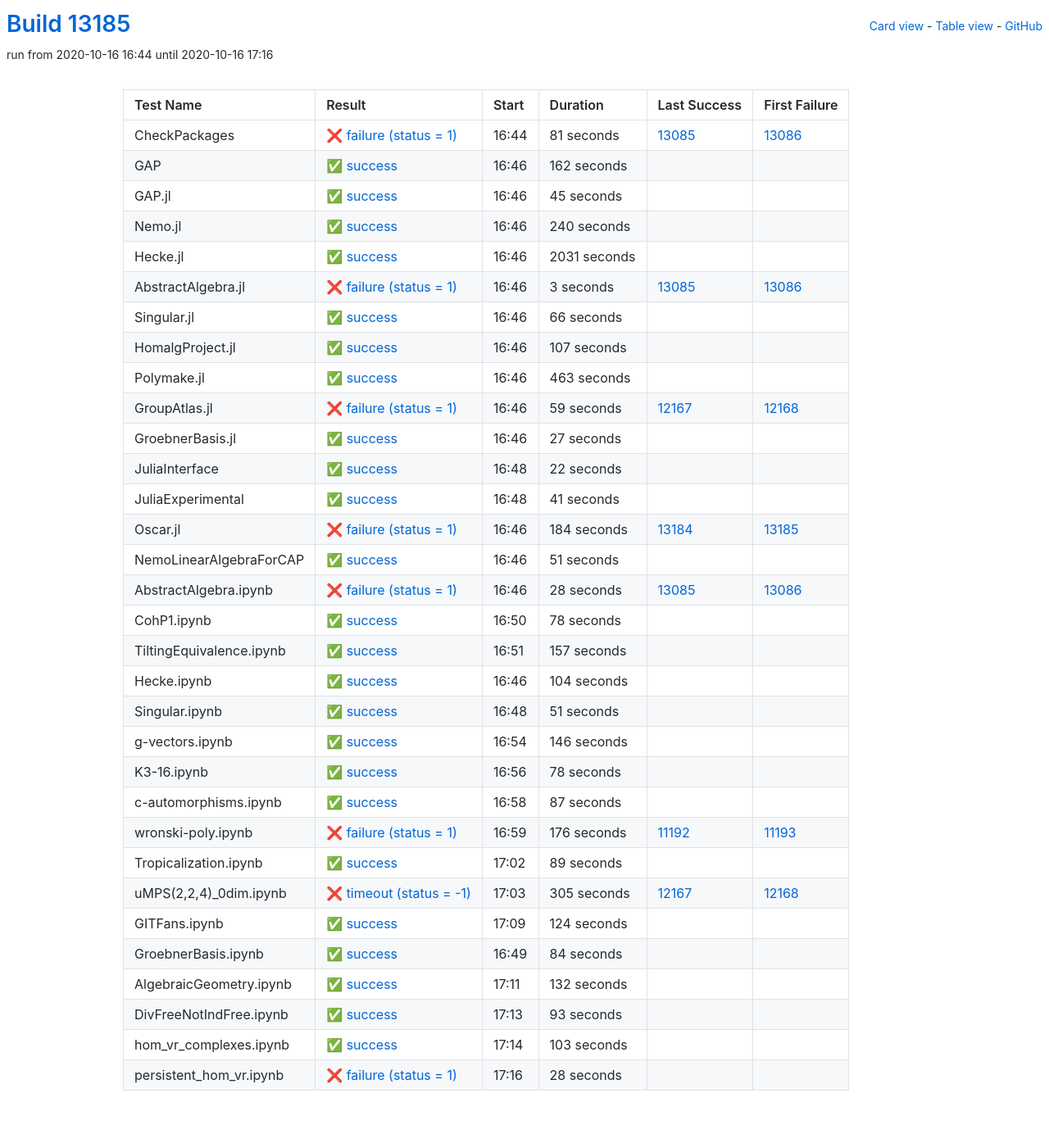
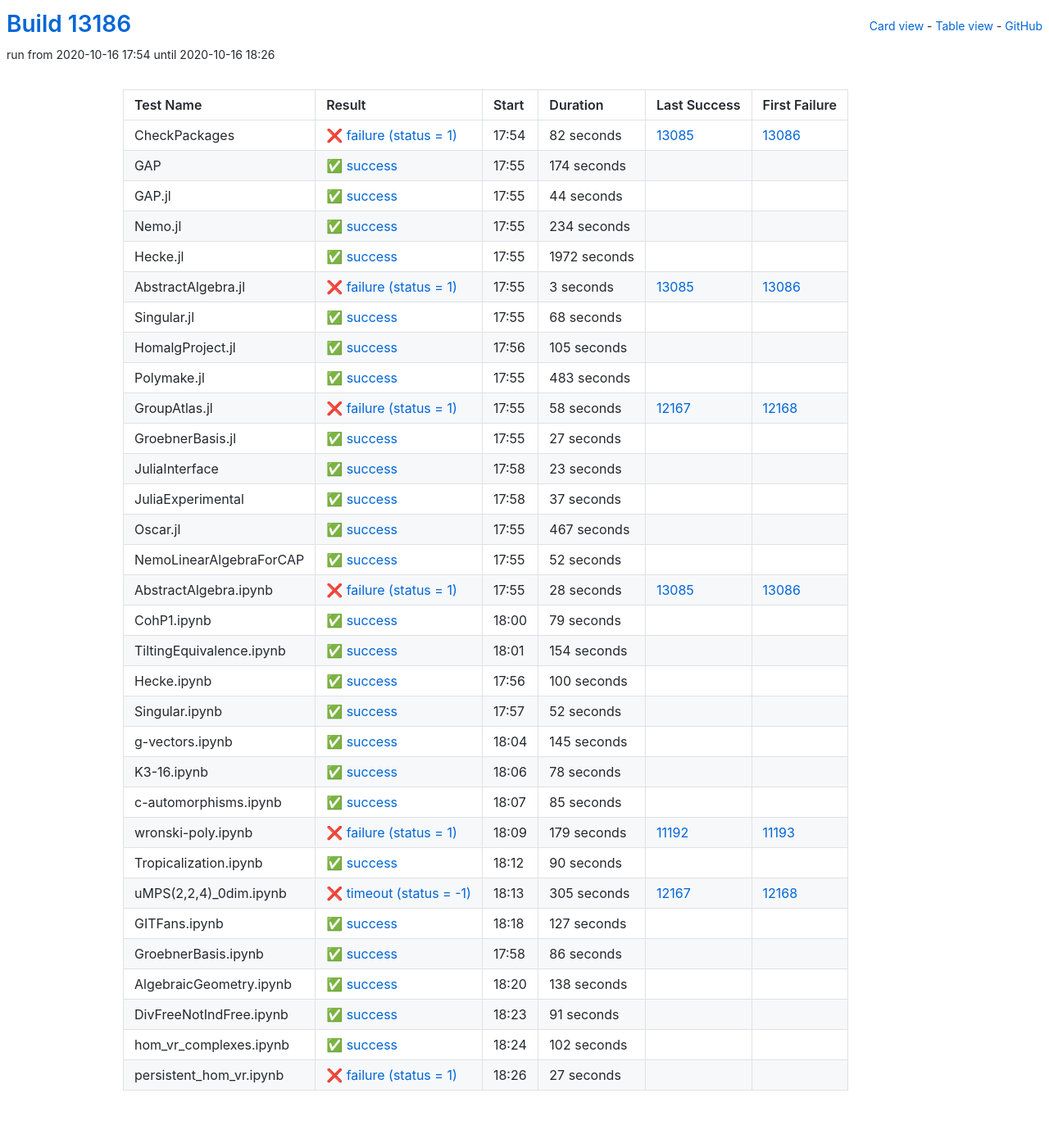
Before and after one commit to oscar-system/oscar-ci-status, a Jekyll site: the page built from table.html, in a window 1280 px wide. Shown: the whole page at 82% size. Built offline with Jekyll 4.4.1, drawn with Linux system fonts in a browser that asks for light colours.

Commit message:
Build #13186

```diff
--- a/_data/ci.yml
+++ b/_data/ci.yml
@@ -1,6 +1,6 @@
 ---
-build: 13185
-build_url: https://oscarci.mathematik.uni-kl.de/job/oscar/13185/
+build: 13186
+build_url: https://oscarci.mathematik.uni-kl.de/job/oscar/13186/
 job: oscar
 organization: oscar-system
 repo: oscar-ci-status
@@ -8,68 +8,68 @@
 tests:
 - name: CheckPackages
   id: checkpackages
-  log: https://oscarci.mathematik.uni-kl.de/job/oscar/13185/artifact/logs/build-13185/CheckPackages.log
-  start: 2020-10-16 16:44
+  log: https://oscarci.mathematik.uni-kl.de/job/oscar/13186/artifact/logs/build-13186/CheckPackages.log
+  start: 2020-10-16 17:54
   success: false
   exitcode: 1
   status: failure
-  duration: 81
+  duration: 82
   last_success: 13085
   last_success_url: https://oscarci.mathematik.uni-kl.de/job/oscar/13085/
   first_failure: 13086
   first_failure_url: https://oscarci.mathematik.uni-kl.de/job/oscar/13086/
 - name: GAP
   id: gap
-  log: https://oscarci.mathematik.uni-kl.de/job/oscar/13185/artifact/logs/build-13185/GAP.log
-  start: 2020-10-16 16:46
+  log: https://oscarci.mathematik.uni-kl.de/job/oscar/13186/artifact/logs/build-13186/GAP.log
+  start: 2020-10-16 17:55
   success: true
   exitcode: 0
   status: success
-  duration: 162
+  duration: 174
   last_success: false
   last_success_url:
   first_failure: false
   first_failure_url:
 - name: GAP.jl
   id: gap-jl
-  log: https://oscarci.mathematik.uni-kl.de/job/oscar/13185/artifact/logs/build-13185/GAP.jl.log
-  start: 2020-10-16 16:46
+  log: https://oscarci.mathematik.uni-kl.de/job/oscar/13186/artifact/logs/build-13186/GAP.jl.log
+  start: 2020-10-16 17:55
   success: true
   exitcode: 0
   status: success
-  duration: 45
+  duration: 44
   last_success: false
   last_success_url:
   first_failure: false
   first_failure_url:
 - name: Nemo.jl
   id: nemo-jl
-  log: https://oscarci.mathematik.uni-kl.de/job/oscar/13185/artifact/logs/build-13185/Nemo.jl.log
-  start: 2020-10-16 16:46
+  log: https://oscarci.mathematik.uni-kl.de/job/oscar/13186/artifact/logs/build-13186/Nemo.jl.log
+  start: 2020-10-16 17:55
   success: true
   exitcode: 0
   status: success
-  duration: 240
+  duration: 234
   last_success: false
   last_success_url:
   first_failure: false
   first_failure_url:
 - name: Hecke.jl
   id: hecke-jl
-  log: https://oscarci.mathematik.uni-kl.de/job/oscar/13185/artifact/logs/build-13185/Hecke.jl.log
-  start: 2020-10-16 16:46
+  log: https://oscarci.mathematik.uni-kl.de/job/oscar/13186/artifact/logs/build-13186/Hecke.jl.log
+  start: 2020-10-16 17:55
   success: true
   exitcode: 0
   status: success
-  duration: 2031
+  duration: 1972
   last_success: false
   last_success_url:
   first_failure: false
   first_failure_url:
 - name: AbstractAlgebra.jl
   id: abstractalgebra-jl
-  log: https://oscarci.mathematik.uni-kl.de/job/oscar/13185/artifact/logs/build-13185/AbstractAlgebra.jl.log
-  start: 2020-10-16 16:46
+  log: https://oscarci.mathematik.uni-kl.de/job/oscar/13186/artifact/logs/build-13186/AbstractAlgebra.jl.log
+  start: 2020-10-16 17:55
   success: false
   exitcode: 1
   status: failure
@@ -80,56 +80,56 @@
   first_failure_url: https://oscarci.mathematik.uni-kl.de/job/oscar/13086/
 - name: Singular.jl
   id: singular-jl
-  log: https://oscarci.mathematik.uni-kl.de/job/oscar/13185/artifact/logs/build-13185/Singular.jl.log
-  start: 2020-10-16 16:46
+  log: https://oscarci.mathematik.uni-kl.de/job/oscar/13186/artifact/logs/build-13186/Singular.jl.log
+  start: 2020-10-16 17:55
   success: true
   exitcode: 0
   status: success
-  duration: 66
+  duration: 68
   last_success: false
   last_success_url:
   first_failure: false
   first_failure_url:
 - name: HomalgProject.jl
   id: homalgproject-jl
-  log: https://oscarci.mathematik.uni-kl.de/job/oscar/13185/artifact/logs/build-13185/HomalgProject.jl.log
-  start: 2020-10-16 16:46
+  log: https://oscarci.mathematik.uni-kl.de/job/oscar/13186/artifact/logs/build-13186/HomalgProject.jl.log
+  start: 2020-10-16 17:56
   success: true
   exitcode: 0
   status: success
-  duration: 107
+  duration: 105
   last_success: false
   last_success_url:
   first_failure: false
   first_failure_url:
 - name: Polymake.jl
   id: polymake-jl
-  log: https://oscarci.mathematik.uni-kl.de/job/oscar/13185/artifact/logs/build-13185/Polymake.jl.log
-  start: 2020-10-16 16:46
+  log: https://oscarci.mathematik.uni-kl.de/job/oscar/13186/artifact/logs/build-13186/Polymake.jl.log
+  start: 2020-10-16 17:55
   success: true
   exitcode: 0
   status: success
-  duration: 463
+  duration: 483
   last_success: false
   last_success_url:
   first_failure: false
   first_failure_url:
 - name: GroupAtlas.jl
   id: groupatlas-jl
-  log: https://oscarci.mathematik.uni-kl.de/job/oscar/13185/artifact/logs/build-13185/GroupAtlas.jl.log
-  start: 2020-10-16 16:46
+  log: https://oscarci.mathematik.uni-kl.de/job/oscar/13186/artifact/logs/build-13186/GroupAtlas.jl.log
+  start: 2020-10-16 17:55
   success: false
   exitcode: 1
   status: failure
-  duration: 59
+  duration: 58
   last_success: 12167
   last_success_url: https://oscarci.mathematik.uni-kl.de/job/oscar/12167/
   first_failure: 12168
   first_failure_url: https://oscarci.mathematik.uni-kl.de/job/oscar/12168/
 - name: GroebnerBasis.jl
   id: groebnerbasis-jl
-  log: https://oscarci.mathematik.uni-kl.de/job/oscar/13185/artifact/logs/build-13185/GroebnerBasis.jl.log
-  start: 2020-10-16 16:46
+  log: https://oscarci.mathematik.uni-kl.de/job/oscar/13186/artifact/logs/build-13186/GroebnerBasis.jl.log
+  start: 2020-10-16 17:55
   success: true
   exitcode: 0
   status: success
@@ -140,56 +140,56 @@
   first_failure_url:
 - name: JuliaInterface
   id: juliainterface
-  log: https://oscarci.mathematik.uni-kl.de/job/oscar/13185/artifact/logs/build-13185/JuliaInterface.log
-  start: 2020-10-16 16:48
+  log: https://oscarci.mathematik.uni-kl.de/job/oscar/13186/artifact/logs/build-13186/JuliaInterface.log
+  start: 2020-10-16 17:58
   success: true
   exitcode: 0
   status: success
-  duration: 22
+  duration: 23
   last_success: false
   last_success_url:
   first_failure: false
   first_failure_url:
 - name: JuliaExperimental
   id: juliaexperimental
-  log: https://oscarci.mathematik.uni-kl.de/job/oscar/13185/artifact/logs/build-13185/JuliaExperimental.log
-  start: 2020-10-16 16:48
+  log: https://oscarci.mathematik.uni-kl.de/job/oscar/13186/artifact/logs/build-13186/JuliaExperimental.log
+  start: 2020-10-16 17:58
   success: true
   exitcode: 0
   status: success
-  duration: 41
+  duration: 37
   last_success: false
   last_success_url:
   first_failure: false
   first_failure_url:
 - name: Oscar.jl
   id: oscar-jl
-  log: https://oscarci.mathematik.uni-kl.de/job/oscar/13185/artifact/logs/build-13185/Oscar.jl.log
-  start: 2020-10-16 16:46
-  success: false
-  exitcode: 1
-  status: failure
-  duration: 184
-  last_success: 13184
-  last_success_url: https://oscarci.mathematik.uni-kl.de/job/oscar/13184/
-  first_failure: 13185
-  first_failure_url: https://oscarci.mathematik.uni-kl.de/job/oscar/13185/
-- name: NemoLinearAlgebraForCAP
-  id: nemolinearalgebraforcap
-  log: https://oscarci.mathematik.uni-kl.de/job/oscar/13185/artifact/logs/build-13185/NemoLinearAlgebraForCAP.log
-  start: 2020-10-16 16:46
+  log: https://oscarci.mathematik.uni-kl.de/job/oscar/13186/artifact/logs/build-13186/Oscar.jl.log
+  start: 2020-10-16 17:55
   success: true
   exitcode: 0
   status: success
-  duration: 51
+  duration: 467
+  last_success: false
+  last_success_url:
+  first_failure: false
+  first_failure_url:
+- name: NemoLinearAlgebraForCAP
+  id: nemolinearalgebraforcap
+  log: https://oscarci.mathematik.uni-kl.de/job/oscar/13186/artifact/logs/build-13186/NemoLinearAlgebraForCAP.log
+  start: 2020-10-16 17:55
+  success: true
+  exitcode: 0
+  status: success
+  duration: 52
   last_success: false
   last_success_url:
   first_failure: false
   first_failure_url:
 - name: AbstractAlgebra.ipynb
   id: abstractalgebra-ipynb
-  log: https://oscarci.mathematik.uni-kl.de/job/oscar/13185/artifact/logs/build-13185/AbstractAlgebra.ipynb.log
-  start: 2020-10-16 16:46
+  log: https://oscarci.mathematik.uni-kl.de/job/oscar/13186/artifact/logs/build-13186/AbstractAlgebra.ipynb.log
+  start: 2020-10-16 17:55
   success: false
   exitcode: 1
   status: failure
@@ -200,68 +200,68 @@
   first_failure_url: https://oscarci.mathematik.uni-kl.de/job/oscar/13086/
 - name: CohP1.ipynb
   id: cohp1-ipynb
-  log: https://oscarci.mathematik.uni-kl.de/job/oscar/13185/artifact/logs/build-13185/CohP1.ipynb.log
-  start: 2020-10-16 16:50
+  log: https://oscarci.mathematik.uni-kl.de/job/oscar/13186/artifact/logs/build-13186/CohP1.ipynb.log
+  start: 2020-10-16 18:00
   success: true
   exitcode: 0
   status: success
-  duration: 78
+  duration: 79
   last_success: false
   last_success_url:
   first_failure: false
   first_failure_url:
 - name: TiltingEquivalence.ipynb
   id: tiltingequivalence-ipynb
-  log: https://oscarci.mathematik.uni-kl.de/job/oscar/13185/artifact/logs/build-13185/TiltingEquivalence.ipynb.log
-  start: 2020-10-16 16:51
+  log: https://oscarci.mathematik.uni-kl.de/job/oscar/13186/artifact/logs/build-13186/TiltingEquivalence.ipynb.log
+  start: 2020-10-16 18:01
   success: true
   exitcode: 0
   status: success
-  duration: 157
+  duration: 154
   last_success: false
   last_success_url:
   first_failure: false
   first_failure_url:
 - name: Hecke.ipynb
   id: hecke-ipynb
-  log: https://oscarci.mathematik.uni-kl.de/job/oscar/13185/artifact/logs/build-13185/Hecke.ipynb.log
-  start: 2020-10-16 16:46
+  log: https://oscarci.mathematik.uni-kl.de/job/oscar/13186/artifact/logs/build-13186/Hecke.ipynb.log
+  start: 2020-10-16 17:56
   success: true
   exitcode: 0
   status: success
-  duration: 104
+  duration: 100
   last_success: false
   last_success_url:
   first_failure: false
   first_failure_url:
 - name: Singular.ipynb
   id: singular-ipynb
-  log: https://oscarci.mathematik.uni-kl.de/job/oscar/13185/artifact/logs/build-13185/Singular.ipynb.log
-  start: 2020-10-16 16:48
+  log: https://oscarci.mathematik.uni-kl.de/job/oscar/13186/artifact/logs/build-13186/Singular.ipynb.log
+  start: 2020-10-16 17:57
   success: true
   exitcode: 0
   status: success
-  duration: 51
+  duration: 52
   last_success: false
   last_success_url:
   first_failure: false
   first_failure_url:
 - name: g-vectors.ipynb
   id: g-vectors-ipynb
-  log: https://oscarci.mathematik.uni-kl.de/job/oscar/13185/artifact/logs/build-13185/g-vectors.ipynb.log
-  start: 2020-10-16 16:54
+  log: https://oscarci.mathematik.uni-kl.de/job/oscar/13186/artifact/logs/build-13186/g-vectors.ipynb.log
+  start: 2020-10-16 18:04
   success: true
   exitcode: 0
   status: success
-  duration: 146
+  duration: 145
   last_success: false
   last_success_url:
   first_failure: false
   first_failure_url:
 - name: K3-16.ipynb
   id: k3-16-ipynb
-  log: https://oscarci.mathematik.uni-kl.de/job/oscar/13185/artifact/logs/build-13185/K3-16.ipynb.log
-  start: 2020-10-16 16:56
+  log: https://oscarci.mathematik.uni-kl.de/job/oscar/13186/artifact/logs/build-13186/K3-16.ipynb.log
+  start: 2020-10-16 18:06
   success: true
   exitcode: 0
   status: success
@@ -272,44 +272,44 @@
   first_failure_url:
 - name: c-automorphisms.ipynb
   id: c-automorphisms-ipynb
-  log: https://oscarci.mathematik.uni-kl.de/job/oscar/13185/artifact/logs/build-13185/c-automorphisms.ipynb.log
-  start: 2020-10-16 16:58
+  log: https://oscarci.mathematik.uni-kl.de/job/oscar/13186/artifact/logs/build-13186/c-automorphisms.ipynb.log
+  start: 2020-10-16 18:07
   success: true
   exitcode: 0
   status: success
-  duration: 87
+  duration: 85
   last_success: false
   last_success_url:
   first_failure: false
   first_failure_url:
 - name: wronski-poly.ipynb
   id: wronski-poly-ipynb
-  log: https://oscarci.mathematik.uni-kl.de/job/oscar/13185/artifact/logs/build-13185/wronski-poly.ipynb.log
-  start: 2020-10-16 16:59
+  log: https://oscarci.mathematik.uni-kl.de/job/oscar/13186/artifact/logs/build-13186/wronski-poly.ipynb.log
+  start: 2020-10-16 18:09
   success: false
   exitcode: 1
   status: failure
-  duration: 176
+  duration: 179
   last_success: 11192
   last_success_url: https://oscarci.mathematik.uni-kl.de/job/oscar/11192/
   first_failure: 11193
   first_failure_url: https://oscarci.mathematik.uni-kl.de/job/oscar/11193/
 - name: Tropicalization.ipynb
   id: tropicalization-ipynb
-  log: https://oscarci.mathematik.uni-kl.de/job/oscar/13185/artifact/logs/build-13185/Tropicalization.ipynb.log
-  start: 2020-10-16 17:02
+  log: https://oscarci.mathematik.uni-kl.de/job/oscar/13186/artifact/logs/build-13186/Tropicalization.ipynb.log
+  start: 2020-10-16 18:12
   success: true
   exitcode: 0
   status: success
-  duration: 89
+  duration: 90
   last_success: false
   last_success_url:
   first_failure: false
   first_failure_url:
 - name: uMPS(2,2,4)_0dim.ipynb
   id: umps-2-2-4-0dim-ipynb
-  log: https://oscarci.mathematik.uni-kl.de/job/oscar/13185/artifact/logs/build-13185/uMPS-2-2-4-_0dim.ipynb.log
-  start: 2020-10-16 17:03
+  log: https://oscarci.mathematik.uni-kl.de/job/oscar/13186/artifact/logs/build-13186/uMPS-2-2-4-_0dim.ipynb.log
+  start: 2020-10-16 18:13
   success: false
   exitcode: -1
   status: timeout
@@ -320,72 +320,72 @@
   first_failure_url: https://oscarci.mathematik.uni-kl.de/job/oscar/12168/
 - name: GITFans.ipynb
   id: gitfans-ipynb
-  log: https://oscarci.mathematik.uni-kl.de/job/oscar/13185/artifact/logs/build-13185/GITFans.ipynb.log
-  start: 2020-10-16 17:09
+  log: https://oscarci.mathematik.uni-kl.de/job/oscar/13186/artifact/logs/build-13186/GITFans.ipynb.log
+  start: 2020-10-16 18:18
   success: true
   exitcode: 0
   status: success
-  duration: 124
+  duration: 127
   last_success: false
   last_success_url:
   first_failure: false
   first_failure_url:
 - name: GroebnerBasis.ipynb
   id: groebnerbasis-ipynb
-  log: https://oscarci.mathematik.uni-kl.de/job/oscar/13185/artifact/logs/build-13185/GroebnerBasis.ipynb.log
-  start: 2020-10-16 16:49
+  log: https://oscarci.mathematik.uni-kl.de/job/oscar/13186/artifact/logs/build-13186/GroebnerBasis.ipynb.log
+  start: 2020-10-16 17:58
   success: true
   exitcode: 0
   status: success
-  duration: 84
+  duration: 86
   last_success: false
   last_success_url:
   first_failure: false
   first_failure_url:
 - name: AlgebraicGeometry.ipynb
   id: algebraicgeometry-ipynb
-  log: https://oscarci.mathematik.uni-kl.de/job/oscar/13185/artifact/logs/build-13185/AlgebraicGeometry.ipynb.log
-  start: 2020-10-16 17:11
+  log: https://oscarci.mathematik.uni-kl.de/job/oscar/13186/artifact/logs/build-13186/AlgebraicGeometry.ipynb.log
+  start: 2020-10-16 18:20
   success: true
   exitcode: 0
   status: success
-  duration: 132
+  duration: 138
   last_success: false
   last_success_url:
   first_failure: false
   first_failure_url:
 - name: DivFreeNotIndFree.ipynb
   id: divfreenotindfree-ipynb
-  log: https://oscarci.mathematik.uni-kl.de/job/oscar/13185/artifact/logs/build-13185/DivFreeNotIndFree.ipynb.log
-  start: 2020-10-16 17:13
+  log: https://oscarci.mathematik.uni-kl.de/job/oscar/13186/artifact/logs/build-13186/DivFreeNotIndFree.ipynb.log
+  start: 2020-10-16 18:23
   success: true
   exitcode: 0
   status: success
-  duration: 93
+  duration: 91
   last_success: false
   last_success_url:
   first_failure: false
   first_failure_url:
 - name: hom_vr_complexes.ipynb
   id: hom-vr-complexes-ipynb
-  log: https://oscarci.mathematik.uni-kl.de/job/oscar/13185/artifact/logs/build-13185/hom_vr_complexes.ipynb.log
-  start: 2020-10-16 17:14
+  log: https://oscarci.mathematik.uni-kl.de/job/oscar/13186/artifact/logs/build-13186/hom_vr_complexes.ipynb.log
+  start: 2020-10-16 18:24
   success: true
   exitcode: 0
   status: success
-  duration: 103
+  duration: 102
   last_success: false
   last_success_url:
   first_failure: false
   first_failure_url:
 - name: persistent_hom_vr.ipynb
   id: persistent-hom-vr-ipynb
-  log: https://oscarci.mathematik.uni-kl.de/job/oscar/13185/artifact/logs/build-13185/persistent_hom_vr.ipynb.log
-  start: 2020-10-16 17:16
+  log: https://oscarci.mathematik.uni-kl.de/job/oscar/13186/artifact/logs/build-13186/persistent_hom_vr.ipynb.log
+  start: 2020-10-16 18:26
   success: false
   exitcode: 1
   status: failure
-  duration: 28
+  duration: 27
   last_success: false
   last_success_url:
   first_failure: false
```
Also changed, not shown: README.md.
